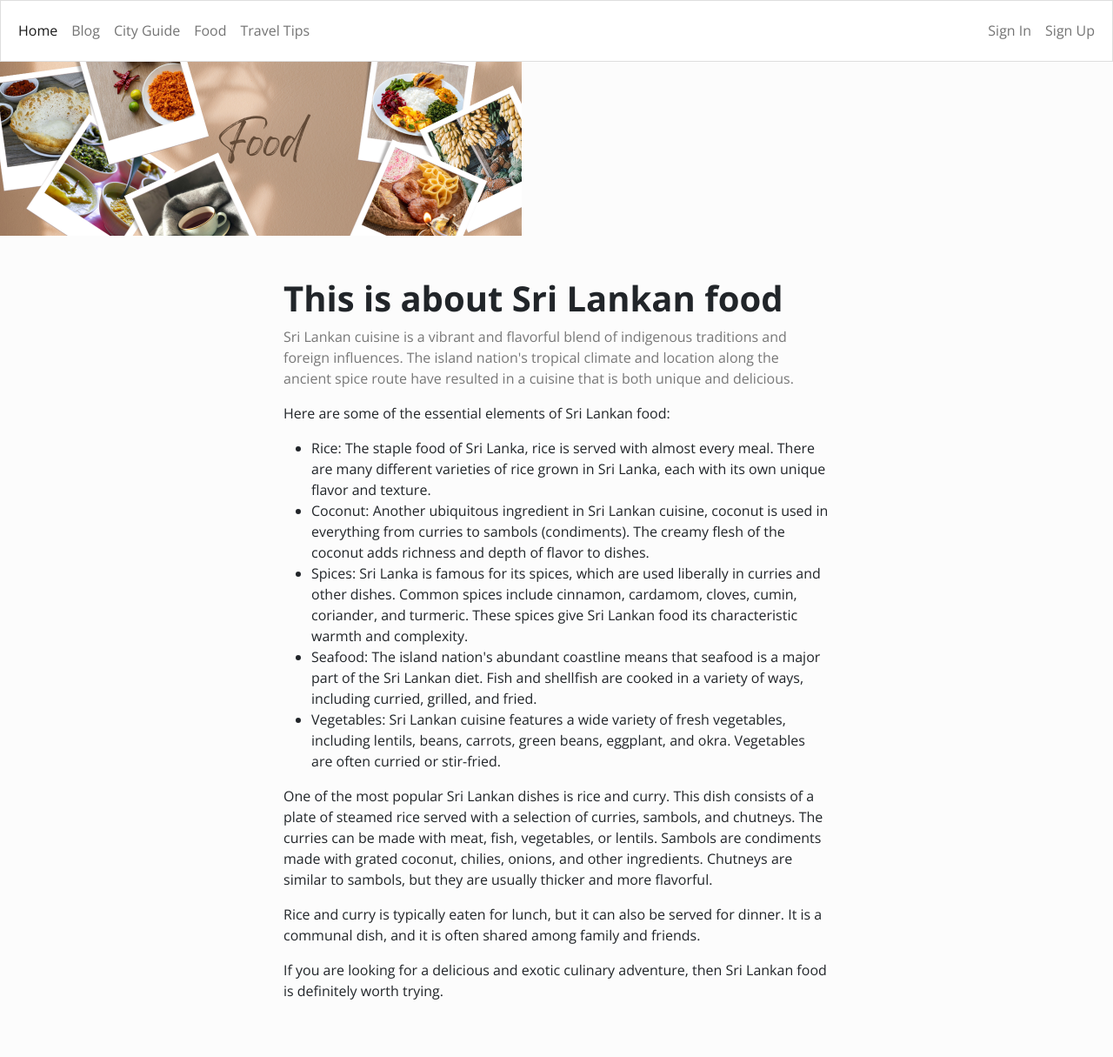
After one commit to anjalee-kulasinghe/portfolio-project4-Find-your-way-to-SriLanka, a Django app: page /food/ in a window 1280 px wide. The commit adds this page. Shown: the whole page at 87% size. Run offline with Django 4.2, Linux system fonts and the light colour scheme.

Commit message:
create the food, and City guide pages

```diff
--- a/myblog/blog/templates/blog/nav.html
+++ b/myblog/blog/templates/blog/nav.html
@@ -7,16 +7,16 @@
       <div class="collapse navbar-collapse" id="navbarText">
         <ul class="navbar-nav me-auto mb-2 mb-lg-0">
           <li class="nav-item">
-            <a class="nav-link active" aria-current="{% url 'index' %}" href="#">Home</a>
+            <a class="nav-link active" href="{% url 'index' %}">Home</a>
           </li>
           <li class="nav-item">
             <a class="nav-link" href="#">Blog</a>
           </li>
           <li class="nav-item">
-            <a class="nav-link" href="#">City Guide</a>
+            <a class="nav-link" href="{% url 'cityguide' %}">City Guide</a>
           </li>
           <li class="nav-item">
-            <a class="nav-link" href="#">Food</a>
+            <a class="nav-link" href="{% url 'food' %}">Food</a>
           </li>
           <li class="nav-item">
             <a class="nav-link" href="#">Travel Tips</a>
--- a/myblog/blog/urls.py
+++ b/myblog/blog/urls.py
@@ -8,5 +8,7 @@ urlpatterns = [
     path('<int:pk>/', DetailArticleView.as_view(), name='detail_article'),
     path('<int:pk>/like', LikeArticle.as_view(), name='like_article'),
     path('featured/', Featured.as_view(), name='featured'),
-    path('<int:pk>/delete', DeleteArticleView.as_view(), name='delete_article')
+    path('<int:pk>/delete', DeleteArticleView.as_view(), name='delete_article'),
+    path('cityguide/', include('cityguide.urls')),
+    path('food/', include('food.urls')),
 ]
--- /dev/null
+++ b/myblog/cityguide/urls.py
@@ -0,0 +1,6 @@
+from django.urls import path
+from .views import CityGuide
+
+urlpatterns = [
+    path('', CityGuide.as_view(), name='cityguide'),
+]
--- a/myblog/cityguide/views.py
+++ b/myblog/cityguide/views.py
@@ -1,3 +1,6 @@
 from django.shortcuts import render
+from django.views import View
 
-# Create your views here.
+class CityGuide(View):
+    def get(self, request):
+        return render(request, 'cityguide/cityguide.html')
--- /dev/null
+++ b/myblog/food/templates/food/food.html
@@ -0,0 +1,33 @@
+{% extends 'blog/base.html' %}
+{% load static %}
+
+{% block content %}
+<!-- Start: Banner Image -->
+<div class="row">
+    <div class="col-12">
+        <img src="{% static 'images/food.png' %}" class="img-fluid" alt="Banner Image">
+    </div>
+</div>
+<!-- End: Banner Image -->
+
+<div class="row">
+    <div class="col-md-6 col-12 mx-md-auto mx-3 mt-5 mb-5">
+        <h1 class="fw-bolder">This is about Sri Lankan food</h1>
+        <!--<h5 class="text-muted">This is about Sri Lankan food</h5>-->
+        <p class="text-muted">Sri Lankan cuisine is a vibrant and flavorful blend of indigenous traditions and foreign influences. The island nation's tropical climate and location along the ancient spice route have resulted in a cuisine that is both unique and delicious.</p>
+        <p>Here are some of the essential elements of Sri Lankan food:</p>
+        <ul>
+            <li>Rice: The staple food of Sri Lanka, rice is served with almost every meal. There are many different varieties of rice grown in Sri Lanka, each with its own unique flavor and texture.</li>
+            <li>Coconut: Another ubiquitous ingredient in Sri Lankan cuisine, coconut is used in everything from curries to sambols (condiments). The creamy flesh of the coconut adds richness and depth of flavor to dishes.</li>
+            <li>Spices: Sri Lanka is famous for its spices, which are used liberally in curries and other dishes. Common spices include cinnamon, cardamom, cloves, cumin, coriander, and turmeric. These spices give Sri Lankan food its characteristic warmth and complexity.</li>
+            <li>Seafood: The island nation's abundant coastline means that seafood is a major part of the Sri Lankan diet. Fish and shellfish are cooked in a variety of ways, including curried, grilled, and fried.</li>
+            <li>Vegetables: Sri Lankan cuisine features a wide variety of fresh vegetables, including lentils, beans, carrots, green beans, eggplant, and okra. Vegetables are often curried or stir-fried.</li>
+        </ul>
+        <p>One of the most popular Sri Lankan dishes is rice and curry. This dish consists of a plate of steamed rice served with a selection of curries, sambols, and chutneys. The curries can be made with meat, fish, vegetables, or lentils. Sambols are condiments made with grated coconut, chilies, onions, and other ingredients. Chutneys are similar to sambols, but they are usually thicker and more flavorful.</p>
+
+        <p>Rice and curry is typically eaten for lunch, but it can also be served for dinner. It is a communal dish, and it is often shared among family and friends.</p>
+
+        <p>If you are looking for a delicious and exotic culinary adventure, then Sri Lankan food is definitely worth trying.</p>
+    </div>
+</div>
+{% endblock content %}
--- /dev/null
+++ b/myblog/food/urls.py
@@ -0,0 +1,6 @@
+from django.urls import path
+from .views import Food
+
+urlpatterns = [
+    path('', Food.as_view(), name='food'),
+]
--- a/myblog/food/views.py
+++ b/myblog/food/views.py
@@ -1,3 +1,6 @@
 from django.shortcuts import render
+from django.views import View
 
-# Create your views here.
+class Food(View):
+    def get(self, request):
+        return render(request, 'food/food.html')
--- a/myblog/myblog/settings.py
+++ b/myblog/myblog/settings.py
@@ -44,6 +44,8 @@ INSTALLED_APPS = [
     'crispy_forms',
     'crispy_bootstrap5',
     'tinymce',
+    'cityguide',
+    'food',
 ]
 
 MIDDLEWARE = [
```
Also changed, not shown: myblog/blog/templates/blog/index.html (+9 -0 lines), myblog/cityguide/templates/cityguide/cityguide.html (added, +28 -0 lines), myblog/assets/images/blog.png (added), myblog/assets/images/city_guide.png (added), myblog/assets/images/food.png (added), myblog/assets/images/travel_tips.png (added).
